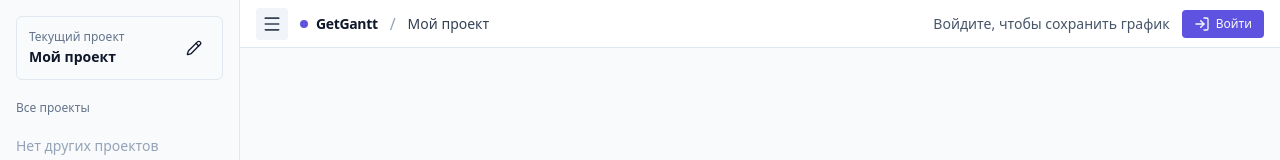
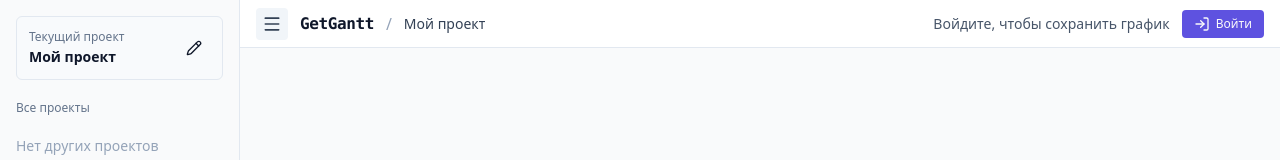
Before and after one commit to simon100500/gantt-lib-mcp, a React (Vite) app in the folder packages/web/: page / in a window 1280 px wide. Shown: the top 160 px of the page. Built offline with nearby package versions, Linux system fonts and the light colour scheme.

Commit message:
style(quick-27): Cascadia Mono logo without dot
- Logo: text-base, Cascadia Mono font, weight 600
- Removed dot (circle) before logo
- Added .font-cascadia class to index.css

Co-Authored-By: Claude Opus 4.6 <noreply@anthropic.com>

```diff
--- a/packages/web/src/App.tsx
+++ b/packages/web/src/App.tsx
@@ -368,8 +368,7 @@ export default function App() {
           </button>
 
           {/* Logo */}
-          <div className="flex items-center gap-2 text-sm font-semibold tracking-tight select-none">
-            <span className="w-2 h-2 rounded-full bg-primary shrink-0" />
+          <div className="flex items-center gap-2 text-base font-cascadia tracking-tight select-none">
             <span className="text-slate-900">GetGantt</span>
           </div>
 
--- a/packages/web/src/index.css
+++ b/packages/web/src/index.css
@@ -47,6 +47,12 @@
 
   body {
     @apply bg-background text-foreground;
+  }
+
+  /* Cascadia Mono for logo */
+  .font-cascadia {
+    font-family: 'Cascadia Mono', 'Consolas', monospace;
+    font-weight: 600;
   }
 
   /* Thin scrollbars across the app */
```
